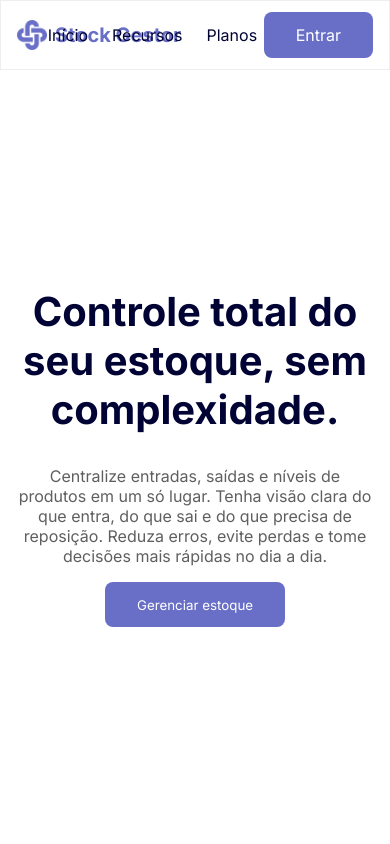
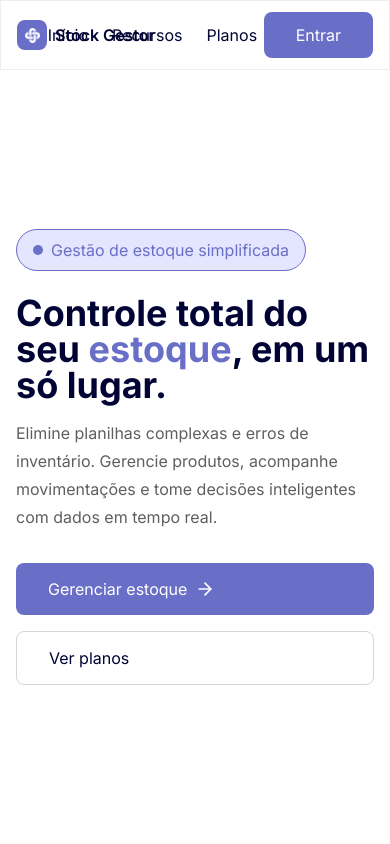
Before and after one commit to jvssvj/Stock-Gestor, a React (Vite) app: page / in a window 390 px wide. Shown: the top 844 px of the page. Built offline with nearby package versions, Linux system fonts and the light colour scheme.

Commit message:
feat(ui): new design in the welcome section and subscriptions

```diff
--- a/src/assets/styles/variables.css
+++ b/src/assets/styles/variables.css
@@ -1,7 +1,7 @@
 @import url("https://fonts.googleapis.com/css2?family=Inter:ital,opsz,wght@0,14..32,100..900;1,14..32,100..900&display=swap");
 
 :root {
-  --global-width: 1920px;
+  --container-lg: 1920px;
 
   --fontFamily: "Inter", sans-serif;
   --font12: 0.75rem;
@@ -10,7 +10,9 @@
   --font20: 1.25rem;
   --font24: 1.5rem;
   --font32: 2rem;
+  --font36: 2.25rem;
   --font40: 2.5rem;
+  --font80: 5rem;
 
   --fontWeight400: 400;
   --fontWeight500: 500;
@@ -19,6 +21,7 @@
   --fontWeight900: 900;
 
   --white: #ffffff;
+  --off-white: #f7f7f7;
 
   --very-light-grey: #eeeeee;
   --light-grey: #d6d6d6;
--- /dev/null
+++ b/src/components/Logo/index.jsx
@@ -0,0 +1,14 @@
+import logoWhite from '@/assets/images/stockgestor-icon-white.png'
+import { Link } from 'react-router-dom'
+import styles from './index.module.css'
+
+export default function Logo() {
+    return (
+        <Link className={styles.logo} to={'/'}>
+            <div>
+                <img src={logoWhite} alt="" />
+            </div>
+            Stock Gestor
+        </Link>
+    )
+}
--- /dev/null
+++ b/src/components/Logo/index.module.css
@@ -0,0 +1,24 @@
+.logo {
+    display: flex;
+    align-items: center;
+    gap: .5rem;
+    text-decoration: none;
+    font-weight: var(--fontWeight600);
+    color: var(--very-dark-blue);
+    /* font-size: var(--font20); */
+}
+
+.logo div {
+    background-color: var(--blue);
+    border-radius: .5rem;
+    display: flex;
+    align-items: center;
+    justify-content: center;
+    width: 30px;
+    height: 30px;
+}
+
+.logo img {
+    width: 15px;
+    height: 15px;
+}
--- a/src/layouts/RootLayout/components/Sidebar/index.jsx
+++ b/src/layouts/RootLayout/components/Sidebar/index.jsx
@@ -1,6 +1,6 @@
 import NavItem from "./NavItem";
 import styles from "./index.module.css";
-import stockflowicon from "@/assets/images/stockgestor-icon.png";
+import stockflowicon from "@/assets/images/stockgestor-icon-blue.png";
 import { LayoutDashboard, Box } from "lucide-react";
 import { Link, useLocation } from "react-router-dom";
 import { useState, useEffect } from "react";
--- a/src/pages/Home/components/Card/index.jsx
+++ b/src/pages/Home/components/Card/index.jsx
@@ -3,11 +3,11 @@ import styles from "./index.module.css";
 export default function Card({ icon: Icon, title, paragraph, color }) {
   return (
     <div className={styles.card}>
-      <div style={{backgroundColor: `var(--very-light-${color})`}} className="card__icon">
+      <div style={{ backgroundColor: `var(--very-light-${color})` }} className="card__icon">
         <Icon color={`var(--${color})`} />
       </div>
 
-      <h2>{title}</h2>
+      <h3>{title}</h3>
       <p>{paragraph}</p>
     </div>
   )
--- a/src/pages/Home/components/Card/index.module.css
+++ b/src/pages/Home/components/Card/index.module.css
@@ -15,12 +15,19 @@
     border-radius: 100%;
 }
 
-.card h2 {
+.card h3 {
     margin: 1rem 0rem;
     color: var(--very-dark-blue);
+    font-size: var(--font24);
 }
 
 .card p {
-    color:var(--grey);
+    color: var(--grey);
     line-height: 1.75rem;
 }
+
+@media(max-width:420px) {
+    .card h3 {
+        font-size: var(--font20);
+    }
+}
--- a/src/pages/Home/components/Header/index.jsx
+++ b/src/pages/Home/components/Header/index.jsx
@@ -1,14 +1,13 @@
-import stockGestorIcon from '@/assets/images/stockgestor-icon.png'
 import { Link } from 'react-router-dom'
 import styles from './index.module.css'
+import Logo from '@/components/Logo'
 
 export default function Header() {
     return (
         <>
             <header className={styles.header}>
-            <div className={styles.header__logo}>
-                <img src={stockGestorIcon} alt="" />
-                <a href="">Stock Gestor</a>
+                <div className={styles.header__logo__container}>
+                    <Logo />
                 </div>
                 <nav className={styles.header__nav}>
                     <ul>
--- a/src/pages/Home/components/Header/index.module.css
+++ b/src/pages/Home/components/Header/index.module.css
@@ -9,23 +9,12 @@
     border: 1px solid var(--very-light-grey);
 }
 
-.header__logo {
+.header__logo__container {
     display: flex;
     align-items: center;
     gap: .5rem;
     position: absolute;
     left: 1rem;
-}
-
-.header__logo a {
-    text-decoration: none;
-    color: var(--blue);
-    font-weight: var(--fontWeight700);
-    font-size: var(--font20);
-}
-
-.header__logo img {
-    width: 30px;
 }
 
 .header__nav ul {
@@ -48,7 +37,7 @@
     height: 2px;
     background-color: var(--blue);
     position: absolute;
-    bottom:-.1rem;
+    bottom: -.1rem;
     transition: .2s ease;
 }
 
--- a/src/pages/Home/index.jsx
+++ b/src/pages/Home/index.jsx
@@ -1,19 +1,31 @@
+import { Link } from "react-router-dom";
 import Card from "./components/Card";
 import Header from "./components/header";
 import Subscriptions from "./components/Subscriptions";
 import styles from './index.module.css'
 
-import { TrendingUp, ShieldCheck, Headset, WandSparkles, Settings, ChartNoAxesColumn } from "lucide-react";
+import { TrendingUp, ShieldCheck, Headset, WandSparkles, Settings, ChartNoAxesColumn, ArrowRight, Dot } from "lucide-react";
 
 export default function Home() {
     return (
         <>
             <Header />
             <section className={styles.home}>
-                <h1>Controle total do seu estoque, sem complexidade.</h1>
-                <p> Centralize entradas, saídas e níveis de produtos em um só lugar. Tenha visão clara do que entra, do que sai e do que precisa de reposição. Reduza erros, evite perdas e tome decisões mais rápidas no dia a dia.</p>
+                <div className={styles.home__content}>
+                    <span className={styles.home__slug}>
+                        <div className={styles.home__slug__dot}></div>
+                        Gestão de estoque simplificada
+                    </span>
+                    <h1>Controle total do seu <strong>estoque</strong>, em um só lugar.</h1>
+                    <p>Elimine planilhas complexas e erros de inventário. Gerencie produtos, acompanhe movimentações e tome decisões inteligentes com dados em tempo real.</p>
 
-                <button>Gerenciar estoque</button>
+                    <div className={styles.home__buttons__container}>
+                        <Link className={styles.home__manage__stock__button}>
+                            Gerenciar estoque <ArrowRight size={'20px'} />
+                        </Link>
+                        <Link className={styles.home__view__plans__button}>Ver planos</Link>
+                    </div>
+                </div>
             </section>
 
             <main>
@@ -65,8 +77,8 @@ export default function Home() {
             </main>
 
             <section className={styles.subscriptions}>
-                <h3>Escolha o plano ideal para seu negócio</h3>
-                <p>Sem taxas ocultas. Cancele quando quiser. Todos os planos incluem 14 dias de teste grátis.</p>
+                <h4>Escolha o plano ideal para seu negócio</h4>
+                <p className={styles.subscriptions__paragraph}>Sem taxas ocultas. Cancele quando quiser. Todos os planos incluem 14 dias de teste grátis.</p>
 
                 <div>
                     <Subscriptions
@@ -116,6 +128,7 @@ export default function Home() {
                         enterprise
                     />
                 </div>
+                <p className={styles.subscriptions__contact}>Precisa de algo diferente? <Link className={styles.subscriptions__contact__link}>Entre em contato</Link> para um plano personalizado.</p>
             </section>
         </>
     )
--- a/src/pages/Home/index.module.css
+++ b/src/pages/Home/index.module.css
@@ -1,5 +1,5 @@
 .home {
-    text-align: center;
+    text-align: start;
     display: flex;
     flex-direction: column;
     align-items: center;
@@ -9,35 +9,102 @@
     background-color: var(--white);
 }
 
-.home h1 {
+.home__content {
     width: 100%;
-    max-width: 600px;
-    text-align: center;
-    font-size: var(--font40);
-    color: var(--very-dark-blue);
+    max-width: var(--container-lg);
 }
 
-.home p {
-    margin: 2rem 0rem 1rem;
+.home__slug {
+    width: max-content;
+    display: flex;
+    align-items: center;
+    gap: .5rem;
+    background-color: var(--very-light-blue);
+    border: 1px solid var(--blue);
+    color: var(--blue);
+    padding: .6rem 1rem;
+    border-radius: 2rem;
+    margin-bottom: 1.5rem;
+}
+
+.home__slug__dot {
+    width: 10px;
+    height: 10px;
+    background-color: var(--blue);
+    border-radius: 100%;
+    animation: dotAnimation .7s ease alternate infinite;
+}
+
+@keyframes dotAnimation {
+    0% {
+        opacity: .5;
+    }
+
+    100% {
+        opacity: 1;
+    }
+}
+
+.home__content>h1 {
+    width: 100%;
+    max-width: 700px;
+    font-size: var(--font80);
+    color: var(--very-dark-blue);
+    line-height: 1em;
+}
+
+.home__content>h1>strong {
+    color: var(--blue);
+    font-weight: var(--fontWeight700);
+}
+
+.home__content>p {
+    margin: 1rem 0rem 2rem;
     max-width: 700px;
     color: var(--grey);
+    font-size: var(--font20);
+    line-height: 1.75rem;
 }
 
-.home button {
-    background-color: var(--blue);
-    color: var(--white);
-    padding: .9rem 2rem;
+.home__buttons__container {
+    display: flex;
+    align-items: center;
+    gap: 1rem;
+}
+
+.home__manage__stock__button,
+.home__view__plans__button {
+    padding: 1rem 2rem;
     border-radius: .5rem;
     cursor: pointer;
     transition: .2s ease;
+    text-decoration: none;
+    display: flex;
+    align-items: center;
+    gap: .5rem;
 }
 
-.home button:hover {
+.home__manage__stock__button:active,
+.home__view__plans__button:active {
+    transform: scale(.92);
+}
+
+.home__manage__stock__button {
+    background-color: var(--blue);
+    color: var(--white);
+}
+
+.home__view__plans__button {
+    color: var(--very-dark-blue);
+    border: 1px solid var(--light-grey);
+}
+
+.home__manage__stock__button:hover {
     background-color: var(--light-blue);
 }
 
-.home button:active {
-    transform: scale(.92);
+.home__view__plans__button:hover {
+    border: 1px solid var(--grey);
 }
 
 main {
@@ -50,7 +117,7 @@ main {
 }
 
 main>h2 {
-    font-size: var(--font32);
+    font-size: var(--font36);
     color: var(--very-dark-blue);
     text-align: center;
 }
@@ -63,7 +130,7 @@ main>p {
 
 .cards__container {
     width: 100%;
-    max-width: var(--global-width);
+    max-width: var(--container-lg);
     display: grid;
     grid-template-columns: repeat(3, 1fr);
     gap: 1.5rem;
@@ -75,15 +142,16 @@ main>p {
     align-items: center;
     justify-content: center;
     flex-direction: column;
+    background-color: var(--off-white);
 }
 
-.subscriptions>h3 {
+.subscriptions>h4 {
     text-align: center;
-    font-size: var(--font32);
+    font-size: var(--font36);
     font-weight: var(--fontWeight700);
 }
 
-.subscriptions>p {
+.subscriptions__paragraph {
     text-align: center;
     color: var(--grey);
     margin: .5rem 0rem 3rem;
@@ -93,8 +161,18 @@ main>p {
     display: grid;
     grid-template-columns: repeat(3, 1fr);
     width: 100%;
-    max-width: var(--global-width);
+    max-width: var(--container-lg);
     gap: 1.5em;
+}
+
+.subscriptions__contact {
+    color: var(--grey);
+    margin-top: 2rem;
+}
+
+.subscriptions__contact__link {
+    color: var(--blue);
+    text-decoration: none;
 }
 
 @media (max-width: 1280px) {
@@ -108,8 +186,37 @@ main>p {
     }
 }
 
+@media(max-width: 740px) {
+    .home__content>h1 {
+        font-size: var(--font36);
+    }
+
+    .home__content>p {
+        font-size: var(--font16);
+    }
+}
+
 @media (max-width: 560px) {
     .cards__container {
         grid-template-columns: 1fr;
     }
 }
+
+@media(max-width:425px) {
+    .home__buttons__container {
+        flex-direction: column;
+    }
+
+    .home__manage__stock__button,
+    .home__view__plans__button {
+        width: 100%;
+    }
+
+    main>h2 {
+        font-size: var(--font24);
+    }
+
+    .subscriptions>h4 {
+        font-size: var(--font24);
+    }
+}
```
Also changed, not shown: src/pages/Home/components/Subscriptions/index.module.css (+15 -1 lines), src/assets/images/stockgestor-icon-blue.png (renamed from src/assets/images/stockgestor-icon.png), src/assets/images/stockgestor-icon-white.png (added). Lines whose indentation alone changed are shown as unchanged.
